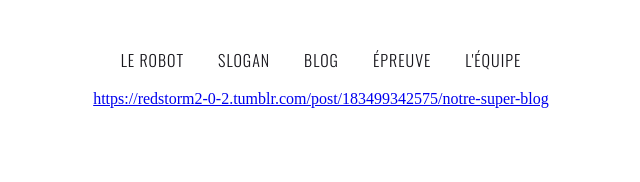
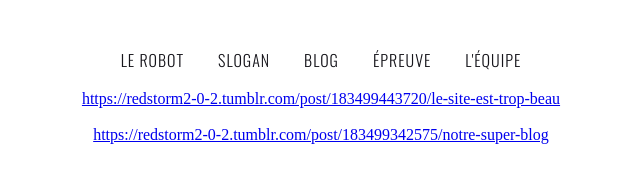
Before and after one commit to stormred/stormred.github.io, a plain HTML site: page code4.html in a window 1280 px wide. Shown: the whole page, without its empty margins (319-959 px from the left). Drawn offline with nearby package versions, Linux system fonts and the light colour scheme.

Commit message:
Update code4.html

```diff
--- a/code4.html
+++ b/code4.html
@@ -20,7 +20,9 @@
 	<a href="code6.html">L'équipe</a>
 </nav>
 <br>
-  <div class="tumblr-post" data-href="https://embed.tumblr.com/embed/post/nJd7TAPp09WliR74DewT5g/183499342575" data-did="fd4e543b5628ee094228819d0cc1f45b35ffbb92"><a href="https://redstorm2-0-2.tumblr.com/post/183499342575/notre-super-blog">https://redstorm2-0-2.tumblr.com/post/183499342575/notre-super-blog</a></div>  <script async src="https://assets.tumblr.com/post.js"></script>
+ <div class="tumblr-post" data-href="https://embed.tumblr.com/embed/post/nJd7TAPp09WliR74DewT5g/183499443720" data-did="848dd99e247a97cd5ef36b5cd5833c530bc8554f"><a href="https://redstorm2-0-2.tumblr.com/post/183499443720/le-site-est-trop-beau">https://redstorm2-0-2.tumblr.com/post/183499443720/le-site-est-trop-beau</a></div>  <script async src="https://assets.tumblr.com/post.js"></script>
+  <br>
+	<div class="tumblr-post" data-href="https://embed.tumblr.com/embed/post/nJd7TAPp09WliR74DewT5g/183499342575" data-did="fd4e543b5628ee094228819d0cc1f45b35ffbb92"><a href="https://redstorm2-0-2.tumblr.com/post/183499342575/notre-super-blog">https://redstorm2-0-2.tumblr.com/post/183499342575/notre-super-blog</a></div>  <script async src="https://assets.tumblr.com/post.js"></script>
 </body>
 
 </center>
```
